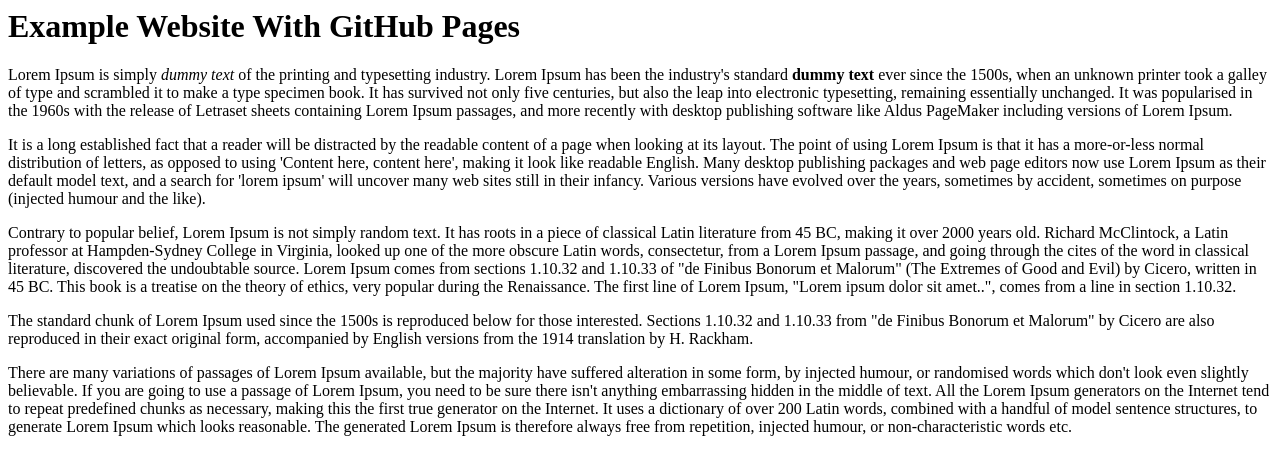
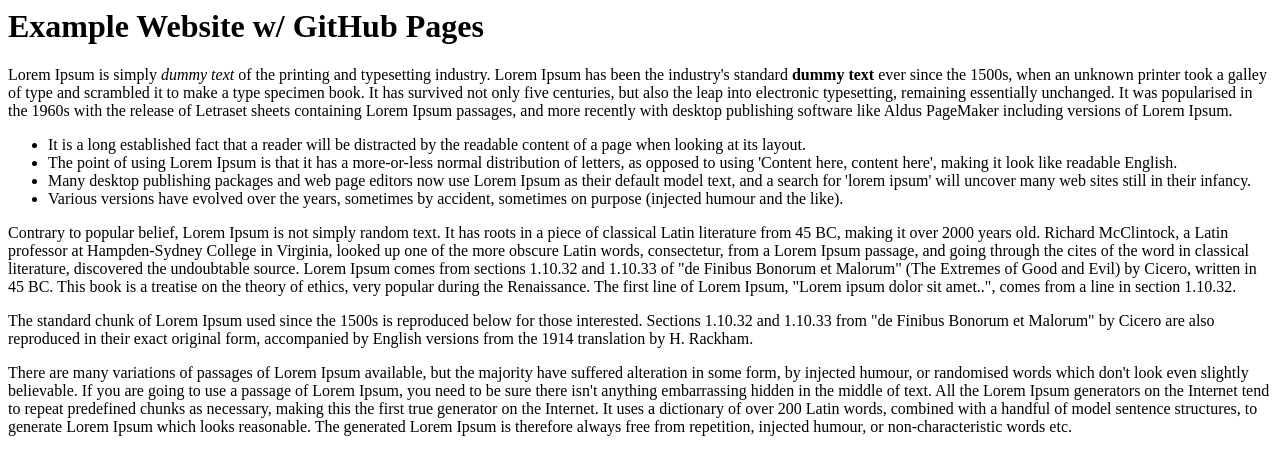
Before and after one commit to 20hz20khz/examplewebsite, a plain HTML site: page index.html in a window 1280 px wide. Drawn offline with Linux system fonts and the light colour scheme.

Commit message:
v1.20170720b

```diff
--- a/index.html
+++ b/index.html
@@ -6,10 +6,13 @@
 
 <body>
 
-  <h1>Example Website With GitHub Pages</h1>
+  <h1>Example Website w/ GitHub Pages</h1>
   <p>Lorem Ipsum is simply <em>dummy text</em> of the printing and typesetting industry. Lorem Ipsum has been the industry's standard <strong>dummy text</strong> ever since the 1500s, when an unknown printer took a galley of type and scrambled it to make a type specimen book. It has survived not only five centuries, but also the leap into electronic typesetting, remaining essentially unchanged. It was popularised in the 1960s with the release of Letraset sheets containing Lorem Ipsum passages, and more recently with desktop publishing software like Aldus PageMaker including versions of Lorem Ipsum.</p>
 
-  <p>It is a long established fact that a reader will be distracted by the readable content of a page when looking at its layout. The point of using Lorem Ipsum is that it has a more-or-less normal distribution of letters, as opposed to using 'Content here, content here', making it look like readable English. Many desktop publishing packages and web page editors now use Lorem Ipsum as their default model text, and a search for 'lorem ipsum' will uncover many web sites still in their infancy. Various versions have evolved over the years, sometimes by accident, sometimes on purpose (injected humour and the like).</p>
+  <ul>
+<li>It is a long established fact that a reader will be distracted by the readable content of a page when looking at its layout.</li>
+<li>The point of using Lorem Ipsum is that it has a more-or-less normal distribution of letters, as opposed to using 'Content here, content here', making it look like readable English.</li><li>Many desktop publishing packages and web page editors now use Lorem Ipsum as their default model text, and a search for 'lorem ipsum' will uncover many web sites still in their infancy.</li><li>Various versions have evolved over the years, sometimes by accident, sometimes on purpose (injected humour and the like).</li>
+</ul>
 
   <p>Contrary to popular belief, Lorem Ipsum is not simply random text. It has roots in a piece of classical Latin literature from 45 BC, making it over 2000 years old. Richard McClintock, a Latin professor at Hampden-Sydney College in Virginia, looked up one of the more obscure Latin words, consectetur, from a Lorem Ipsum passage, and going through the cites of the word in classical literature, discovered the undoubtable source. Lorem Ipsum comes from sections 1.10.32 and 1.10.33 of "de Finibus Bonorum et Malorum" (The Extremes of Good and Evil) by Cicero, written in 45 BC. This book is a treatise on the theory of ethics, very popular during the Renaissance. The first line of Lorem Ipsum, "Lorem ipsum dolor sit amet..", comes from a line in section 1.10.32.</p>
 
```
